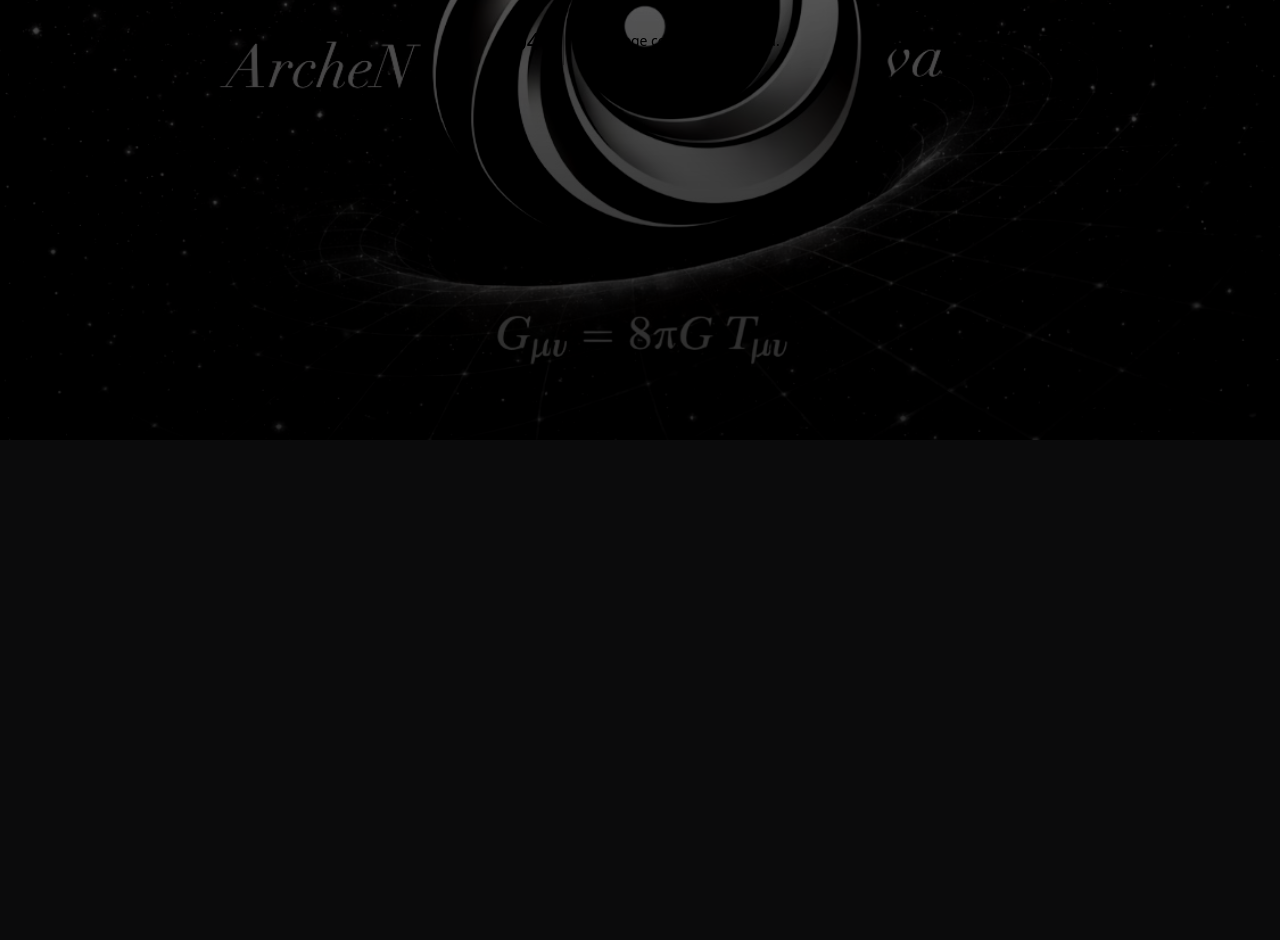
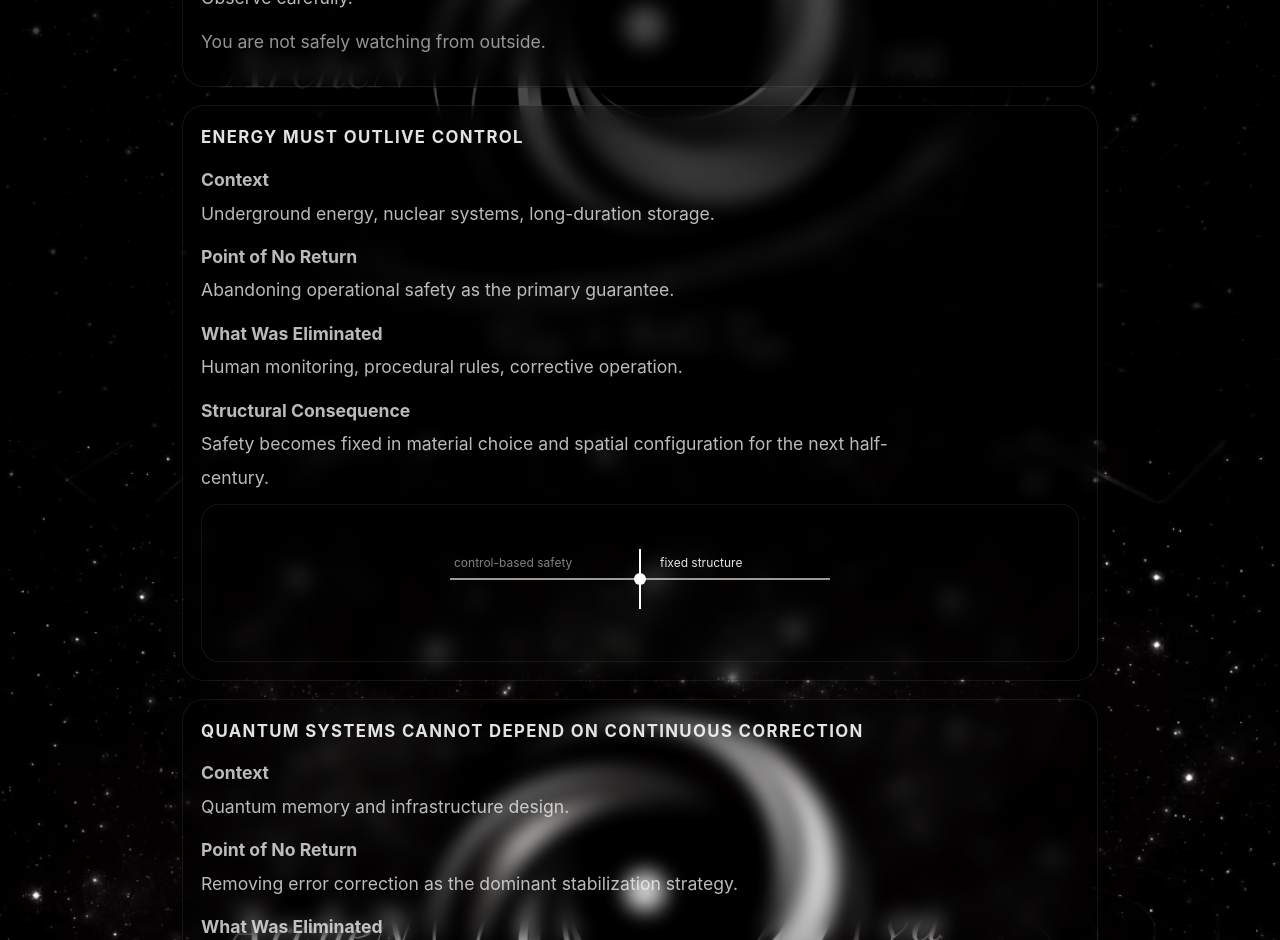
Before and after one commit to z562tbycfd-bit/archenova, a Next.js app: page /workshop in a window 1280 px wide. Before the commit this address had no page. Shown: the part 360-1300 px from the top of the page. Before the commit the page ends 800 px from the top, so only its background shows below. Built offline with nearby package versions, Linux system fonts and the light colour scheme.

Commit message:
Add The Workshop Floor plaza and page

```diff
--- /dev/null
+++ b/app/workshop/page.tsx
@@ -0,0 +1,190 @@
+export default function WorkshopFloor() {
+  return (
+    <main className="page-standard">
+      {/* ===============================
+          Entry Statement
+      =============================== */}
+      <header className="page-head">
+        <h1>The Workshop Floor</h1>
+        <p className="page-lead">
+          — Where Constraints Become Systems
+        </p>
+
+        <div className="glass-block">
+          <p className="text">
+            This is not a sandbox.<br />
+            These are points of no return.<br />
+            Observe carefully.
+          </p>
+          <p className="text dim">
+            You are not safely watching from outside.
+          </p>
+        </div>
+      </header>
+
+      {/* ===============================
+          Slice 01
+      =============================== */}
+      <section className="glass-block">
+        <h2>Energy Must Outlive Control</h2>
+
+        <p className="text">
+          <strong>Context</strong><br />
+          Underground energy, nuclear systems, long-duration storage.
+        </p>
+
+        <p className="text">
+          <strong>Point of No Return</strong><br />
+          Abandoning operational safety as the primary guarantee.
+        </p>
+
+        <p className="text">
+          <strong>What Was Eliminated</strong><br />
+          Human monitoring, procedural rules, corrective operation.
+        </p>
+
+        <p className="text">
+          <strong>Structural Consequence</strong><br />
+          Safety becomes fixed in material choice and spatial configuration
+          for the next half-century.
+        </p>
+
+        <div className="diagram-card">
+          <svg viewBox="0 0 420 120" width="100%" height="120">
+            <line x1="20" y1="60" x2="400" y2="60" stroke="rgba(255,255,255,0.6)" strokeWidth="2"/>
+            <circle cx="210" cy="60" r="6" fill="white"/>
+            <line x1="210" y1="30" x2="210" y2="90" stroke="white" strokeWidth="2"/>
+            <text x="24" y="48" fill="rgba(255,255,255,0.5)" fontSize="12">control-based safety</text>
+            <text x="230" y="48" fill="rgba(255,255,255,0.9)" fontSize="12">fixed structure</text>
+          </svg>
+        </div>
+      </section>
+
+      {/* ===============================
+          Slice 02
+      =============================== */}
+      <section className="glass-block">
+        <h2>Quantum Systems Cannot Depend on Continuous Correction</h2>
+
+        <p className="text">
+          <strong>Context</strong><br />
+          Quantum memory and infrastructure design.
+        </p>
+
+        <p className="text">
+          <strong>Point of No Return</strong><br />
+          Removing error correction as the dominant stabilization strategy.
+        </p>
+
+        <p className="text">
+          <strong>What Was Eliminated</strong><br />
+          High-frequency control, permanent intervention models.
+        </p>
+
+        <p className="text">
+          <strong>Structural Consequence</strong><br />
+          Boundary conditions become the only source of long-term coherence.
+        </p>
+
+        <div className="diagram-card">
+          <svg viewBox="0 0 420 120" width="100%" height="120">
+            <path d="M20 60 Q60 20 100 60 T180 60 T260 60" fill="none" stroke="rgba(255,255,255,0.4)" strokeWidth="2"/>
+            <circle cx="260" cy="60" r="6" fill="white"/>
+            <rect x="280" y="40" width="100" height="40" stroke="white" fill="none" strokeWidth="2"/>
+            <text x="285" y="65" fill="rgba(255,255,255,0.9)" fontSize="12">boundary</text>
+          </svg>
+        </div>
+      </section>
+
+      {/* ===============================
+          Slice 03
+      =============================== */}
+      <section className="glass-block">
+        <h2>Capital Withdrawal Was Explicitly Disabled</h2>
+
+        <p className="text">
+          <strong>Context</strong><br />
+          Long-term infrastructure investment structures.
+        </p>
+
+        <p className="text">
+          <strong>Point of No Return</strong><br />
+          Removing exit clauses from contractual design.
+        </p>
+
+        <p className="text">
+          <strong>What Was Eliminated</strong><br />
+          Liquidity, short-term valuation, speculative mobility.
+        </p>
+
+        <p className="text">
+          <strong>Structural Consequence</strong><br />
+          Investment transforms into a fixed responsibility.
+        </p>
+
+        <div className="diagram-card">
+          <svg viewBox="0 0 420 120" width="100%" height="120">
+            <rect x="40" y="30" width="140" height="60" stroke="rgba(255,255,255,0.6)" fill="none" strokeWidth="2"/>
+            <line x1="180" y1="60" x2="260" y2="60" stroke="white" strokeWidth="2"/>
+            <line x1="250" y1="50" x2="260" y2="60" stroke="white" strokeWidth="2"/>
+            <line x1="250" y1="70" x2="260" y2="60" stroke="white" strokeWidth="2"/>
+            <line x1="260" y1="40" x2="260" y2="80" stroke="rgba(255,255,255,0.25)" strokeWidth="4"/>
+          </svg>
+        </div>
+      </section>
+
+      {/* ===============================
+          Slice 04
+      =============================== */}
+      <section className="glass-block">
+        <h2>Institutions Were Designed to Fail Early</h2>
+
+        <p className="text">
+          <strong>Context</strong><br />
+          Institutional, legal, and governance systems.
+        </p>
+
+        <p className="text">
+          <strong>Point of No Return</strong><br />
+          Rejecting adjustment-based governance from inception.
+        </p>
+
+        <p className="text">
+          <strong>What Was Eliminated</strong><br />
+          Optimization cycles, improvement committees, adaptive reform.
+        </p>
+
+        <p className="text">
+          <strong>Structural Consequence</strong><br />
+          The system cannot evolve — and therefore does not collapse.
+        </p>
+
+        <div className="diagram-card">
+          <svg viewBox="0 0 420 120" width="100%" height="120">
+            <circle cx="120" cy="60" r="36" stroke="rgba(255,255,255,0.4)" fill="none" strokeWidth="2"/>
+            <path d="M120 24 A36 36 0 1 1 119 24" stroke="rgba(255,255,255,0.4)" fill="none" strokeWidth="2"/>
+            <line x1="220" y1="30" x2="380" y2="30" stroke="white" strokeWidth="2"/>
+            <line x1="220" y1="60" x2="380" y2="60" stroke="white" strokeWidth="2"/>
+            <line x1="220" y1="90" x2="380" y2="90" stroke="white" strokeWidth="2"/>
+          </svg>
+        </div>
+      </section>
+
+      {/* ===============================
+          Exit
+      =============================== */}
+      <section className="glass-block">
+        <p className="quote">
+          Implementation does not begin with code.<br />
+          It begins where alternatives disappear.
+        </p>
+
+        <div className="page-foot">
+          <a className="back-link" href="/boundary-plaza">Boundary Plaza</a><br />
+          <a className="back-link" href="/capital-responsibility">Capital & Responsibility</a><br />
+          <a className="back-link" href="/contact">Contact</a>
+        </div>
+      </section>
+    </main>
+  );
+}
```
Also changed, not shown: app/page.tsx (+12 -0 lines).
